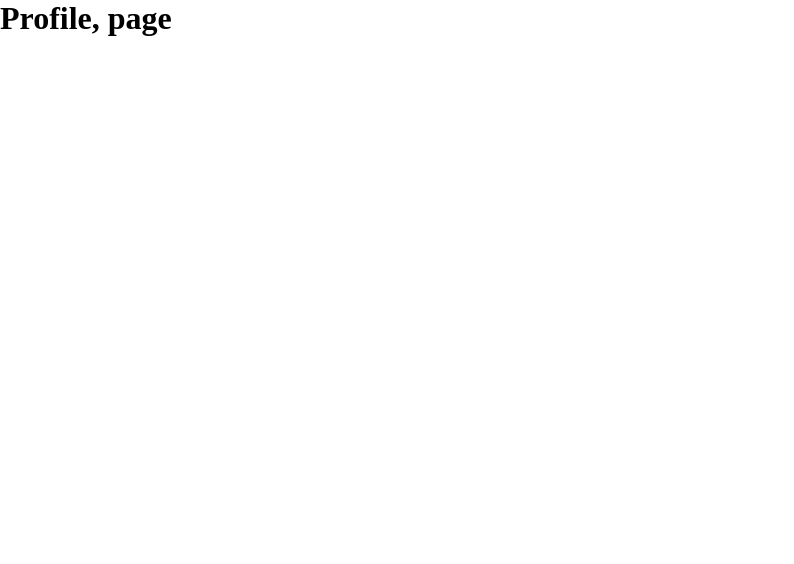
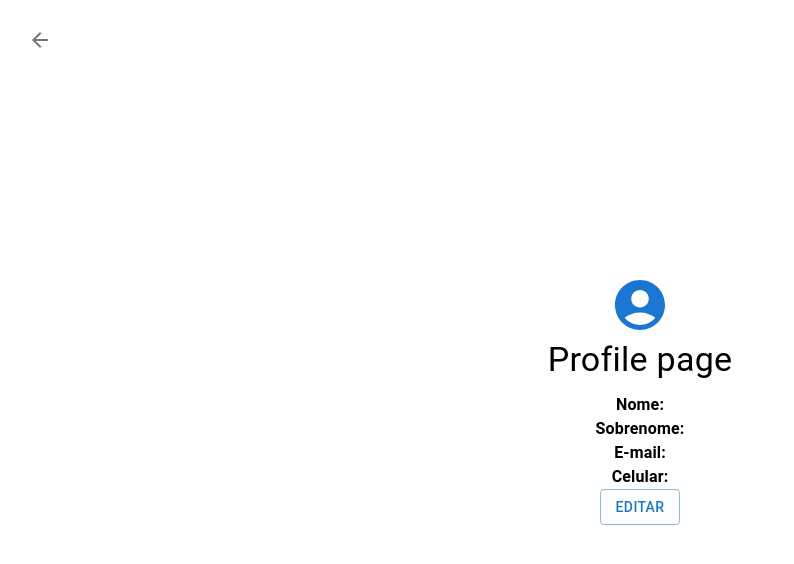
Before and after one commit to SamuelMorais030202/discussion-forum, a React (Vite) app in the folder frontend/: page /profile in a window 1280 px wide. Shown: the top 564 px of the page, without its empty margins (0-794 px from the left). Built offline with nearby package versions, Linux system fonts and the light colour scheme; no server answers; sample sign-in values are in the browser's storage.

Commit message:
feat: Creating user profile page and implementing update logic

```diff
--- a/frontend/src/interfaces/user.ts
+++ b/frontend/src/interfaces/user.ts
@@ -1,4 +1,5 @@
 export default interface IUser {
+  id?: number;
   name: string;
   lastName: string;
   email: string;
--- a/frontend/src/pages/profile/index.tsx
+++ b/frontend/src/pages/profile/index.tsx
@@ -1,5 +1,159 @@
+import { Box, Typography, IconButton, Button, TextField } from "@mui/material";
+import ArrowBackIcon from "@mui/icons-material/ArrowBack";
+import AccountCircleIcon from "@mui/icons-material/AccountCircle";
+import IUser from "../../interfaces/user";
+import api, { setToken } from "../../services/request";
+import { useNavigate } from "react-router-dom";
+import { useState, useEffect } from "react";
+
 export default function Profile() {
+  const [user, setUser] = useState<IUser | null>();
+  const [editing, setEditing] = useState(false);
+  const [editedUser, setEditedUser] = useState<IUser | null>();
+  const navigate = useNavigate();
+
+  useEffect(() => {
+    const fetchUser = async () => {
+      const token = localStorage.getItem('token') || '';
+
+      token ? setToken(token) : navigate('/login');
+
+      try {
+        const { data } = await api.get('/user');
+        setUser(data);
+        setEditedUser(data);
+      } catch (error) {
+        console.log(error);
+      }
+    };
+
+    fetchUser();
+  }, []);
+
+  const goBack = () => {
+    navigate(-1);
+  };
+
+  const handleEdit = () => {
+    setEditing(true);
+  };
+
+  const handleSave = async () => {
+    const data = {
+      id: editedUser?.id,
+      name: editedUser?.name,
+      lastName: editedUser?.lastName,
+      phone: editedUser?.phone,
+      email: editedUser?.email,
+      password: user?.password,
+    } as IUser;
+
+    try {
+      if (editedUser) {
+        await api.put('/user', data );
+        setEditing(false);
+        setUser(data);
+      }
+    } catch (error) {
+      console.log(error);
+    }
+  };
+
+  const handleCancel = () => {
+    setEditing(false);
+    setEditedUser(user);
+  };
+
+  const handleInputChange = (e: React.ChangeEvent<HTMLInputElement>) => {
+    const { name, value } = e.target;
+    setEditedUser((prevUser) => ({
+      ...prevUser,
+      [name]: value,
+    }) as IUser | null | undefined);
+  };
+
   return (
-    <h1>Profile, page</h1>
-  )
+    <Box
+      display="flex"
+      flexDirection="column"
+      alignItems="center"
+      justifyContent="center"
+      height="100vh"
+      textAlign="center"
+    >
+      <IconButton onClick={goBack} style={{ position: "absolute", left: 20, top: 20 }}>
+        <ArrowBackIcon />
+      </IconButton>
+
+      <section>
+        <AccountCircleIcon style={{ fontSize: 60, color: "#1976d2" }} />
+        <Typography variant="h4" gutterBottom>
+          Profile page
+        </Typography>
+
+        {editing ? (
+          <>
+            <TextField
+              fullWidth
+              label="Nome"
+              name="name"
+              value={editedUser?.name || ''}
+              onChange={handleInputChange}
+              margin="normal"
+            />
+            <TextField
+              fullWidth
+              label="Sobrenome"
+              name="lastName"
+              value={editedUser?.lastName || ''}
+              onChange={handleInputChange}
+              margin="normal"
+            />
+            <TextField
+              fullWidth
+              label="E-mail"
+              name="email"
+              value={editedUser?.email || ''}
+              onChange={handleInputChange}
+              margin="normal"
+            />
+            <TextField
+              fullWidth
+              label="Celular"
+              name="phone"
+              value={editedUser?.phone || ''}
+              onChange={handleInputChange}
+              margin="normal"
+            />
+
+            <Button onClick={handleSave} variant="contained" color="primary">
+              Salvar
+            </Button>
+            <Button onClick={handleCancel} variant="outlined" color="secondary">
+              Cancelar
+            </Button>
+          </>
+        ) : (
+          <>
+            <Typography>
+              <strong>Nome:</strong> {user?.name}
+            </Typography>
+            <Typography>
+              <strong>Sobrenome:</strong> {user?.lastName}
+            </Typography>
+            <Typography>
+              <strong>E-mail:</strong> {user?.email}
+            </Typography>
+            <Typography>
+              <strong>Celular:</strong> {user?.phone}
+            </Typography>
+
+            <Button onClick={handleEdit} variant="outlined" color="primary">
+              Editar
+            </Button>
+          </>
+        )}
+      </section>
+    </Box>
+  );
 }
```
